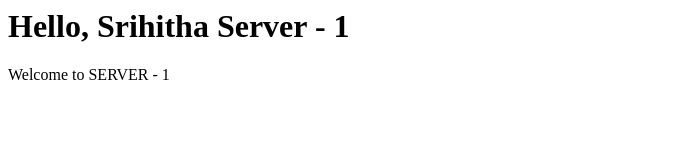
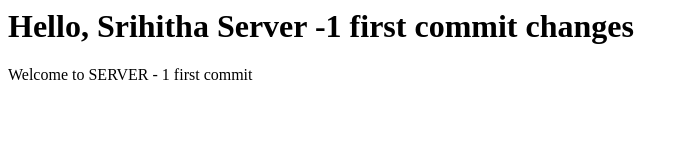
Before and after one commit to hemasrihitha/learningjenkins, a plain HTML site: page index.html in a window 1280 px wide. Shown: the whole page, without its empty margins (0-688 px from the left). Drawn offline with Linux system fonts and the light colour scheme.

Commit message:
Update index.html

```diff
--- a/index.html
+++ b/index.html
@@ -1,8 +1,8 @@
 <html>
 <head>
-  <title>SERVER-1</title>
+  <title>first commit</title>
 </head>
-  <h1>Hello, Srihitha Server - 1</h1>
-  <p>Welcome to SERVER - 1</p>
+  <h1>Hello, Srihitha Server -1 first commit changes</h1>
+  <p>Welcome to SERVER - 1 first commit </p>
 </body>
 </html>
```
